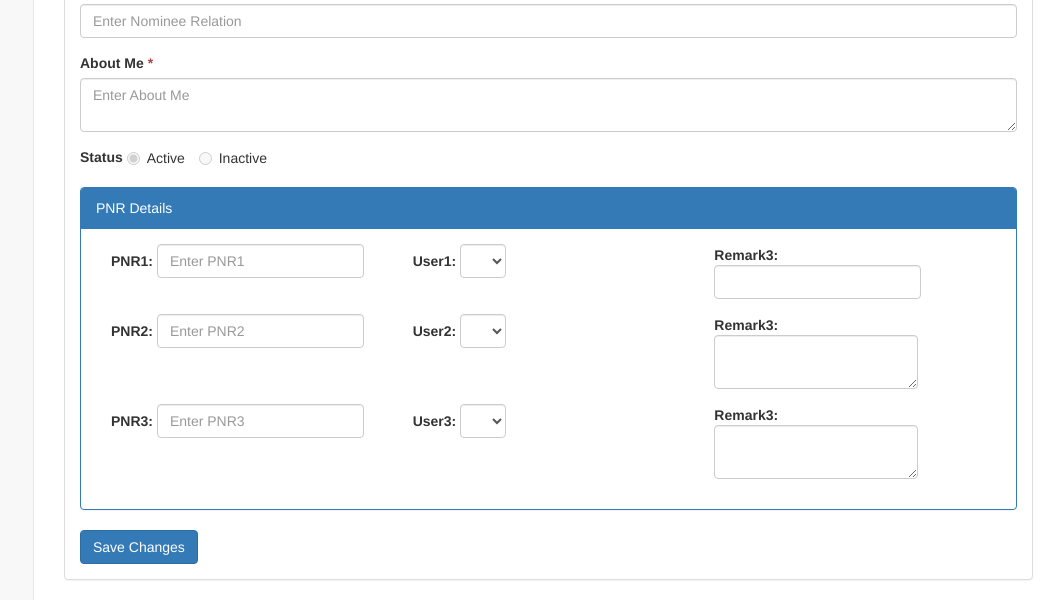
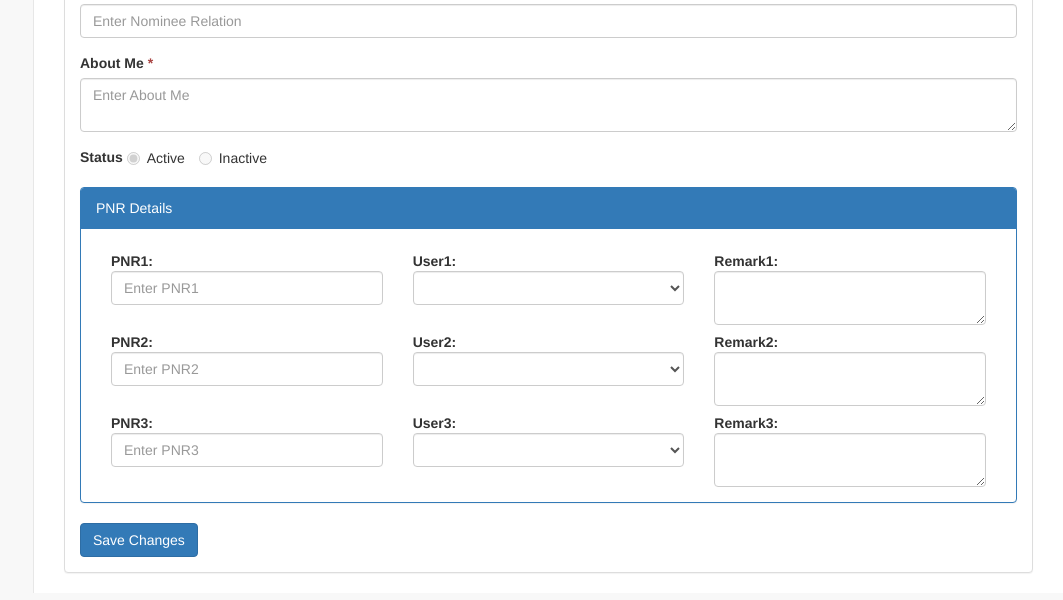
Before and after one commit to partha2008/abc, a CodeIgniter app: page /abc_git/index.php/admin/user/user_edit/1 in a window 1280 px wide. Shown: the part 1106-1706 px from the top of the page, without its empty margins (217-1280 px from the left). Run offline with CodeIgniter, Linux system fonts and the light colour scheme; data comes from the database, SQL or seed files in the repository; both versions use the stored data as it was after the commit; data that the repository does not hold is empty; some libraries are stand-ins or nearby versions.

Commit message:
My Income

```diff
--- a/application/config/routes.php
+++ b/application/config/routes.php
@@ -63,6 +63,7 @@ $route['logout'] = 'home/logout';
 $route['member-tree'] = 'member/member_tree';
 $route['direct-list'] = 'member/direct_list';
 $route['team-level'] = 'member/team_level';
+$route['my-income'] = 'member/my_income';
 
 $route['admin'] = 'admin/user/index';
 
--- a/application/controllers/admin/User.php
+++ b/application/controllers/admin/User.php
@@ -427,6 +427,10 @@
 				$user_data = $this->userdata->grab_user_details($cond);
 
 				$user_details = $user_data[0];
+				$user_pnr = $this->userdata->grab_user_pnr_details(array("approval_id" => $user_id));
+
+				$this->data['user_pnr'] = $user_pnr;
+				$this->data['radio_status'] = $user_details->status;
 			}else{
 				$user_details = (object)$this->session->userdata;
 			}
@@ -480,6 +484,9 @@
 				$this->form_validation->set_rules('pnr1', 'PNR1', 'trim|required|is_unique['.TABLE_USER.'.pnr1]');
 				$this->form_validation->set_rules('pnr2', 'PNR2', 'trim|required|is_unique['.TABLE_USER.'.pnr2]');
 				$this->form_validation->set_rules('pnr3', 'PNR3', 'trim|required|is_unique['.TABLE_USER.'.pnr3]');
+				$this->form_validation->set_rules('remark1', 'Remark1', 'trim|required');
+				$this->form_validation->set_rules('remark2', 'Remark2', 'trim|required');
+				$this->form_validation->set_rules('remark3', 'Remark3', 'trim|required');
 			}
 
 			$this->session->unset_userdata($post_data);
@@ -513,11 +520,19 @@
 							redirect($this->agent->referrer());
 						}else{
 							// assign donation to user
-							$this->userdata->insert_user_pnr(array("pnr" => $post_data['pnr1'], "user_id" => $post_data['user1'], "date" => $time));
+							$income = $this->config->item('site_info')['donation_per_basis'];
 
-							$this->userdata->insert_user_pnr(array("pnr" => $post_data['pnr2'], "user_id" => $post_data['user2'], "date" => $time));
+							$this->userdata->insert_user_pnr(array("pnr" => $post_data['pnr1'], "user_id" => $post_data['user1'], "approval_id" => $post_data['user_id'], "remark" => $post_data['remark1'], "amount" => $income, "date" => $time));
 
-							$this->userdata->insert_user_pnr(array("pnr" => $post_data['pnr3'], "user_id" => $post_data['user3'], "date" => $time));
+							$this->update_total_income($post_data['user1'], $income);
+
+							$this->userdata->insert_user_pnr(array("pnr" => $post_data['pnr2'], "user_id" => $post_data['user2'], "approval_id" => $post_data['user_id'], "remark" => $post_data['remark2'], "amount" => $income, "date" => $time));
+
+							$this->update_total_income($post_data['user2'], $income);
+
+							$this->userdata->insert_user_pnr(array("pnr" => $post_data['pnr3'], "user_id" => $post_data['user3'], "approval_id" => $post_data['user_id'], "remark" => $post_data['remark3'], "amount" => $income, "date" => $time));
+
+							$this->update_total_income($post_data['user3'], $income);
 						}
 					}
 					$cond['user_id'] = $post_data['user_id'];
@@ -542,11 +557,24 @@
 					unset($post_data['user1']);
 					unset($post_data['user2']);
 					unset($post_data['user3']);
+					unset($post_data['remark1']);
+					unset($post_data['remark2']);
+					unset($post_data['remark3']);
 
 					$this->userdata->update_user_details($cond, $post_data);
 
 					redirect(base_url('admin/user-list'));
 				}
+			}
+		}
+
+		public function update_total_income($user_id, $income){
+			$user_details = $this->userdata->grab_user_details(array("user_id" => $user_id));
+
+			$total_income = $user_details[0]->total_income+$income;
+
+			if($this->userdata->update_user_details(array("user_id" => $user_id), array("total_income" => $total_income))){
+				return true;
 			}
 		}
 
--- a/application/models/Userdata.php
+++ b/application/models/Userdata.php
@@ -129,4 +129,26 @@ class Userdata extends CI_Model {
 
 		return $this->db->insert_id();;
 	}
+
+	public function grab_user_pnr_details($cond = array(), $limit = array(), $like = array(), $where = null, $order_by = array()){
+		if(!empty($cond)){
+			$this->db->where($cond);
+		}
+		if($where){
+			$this->db->where($where);
+		}
+		if(!empty($like)){
+			$this->db->like($like);
+		}
+		if(!empty($limit)){
+			$per_page = $limit[0];
+			$offset = $limit[1];
+			$start = max(0, ( $offset -1 ) * $per_page);
+			$this->db->limit($per_page, $start);
+		}
+
+		$query = $this->db->get(TABLE_USER_PNR);
+
+		return $query->result();
+	}
 }
--- a/application/views/admin/user_edit.php
+++ b/application/views/admin/user_edit.php
@@ -100,93 +100,88 @@
 										<div class="form-group">
 											<label class="control-label">Status</label>
 											<label class="radio-inline">
-												<input <?php if(isset($user_details->status)){if($user_details->status == "Y"){echo 'disabled';}}?> type="radio" name="status" value="Y" <?php if(isset($user_details->status)){if($user_details->status == "Y"){echo 'checked';}}else{echo 'checked';}?>>Active
+												<input <?php if(isset($radio_status) && $radio_status == "Y"){echo 'disabled';}?> type="radio" name="status" value="Y" <?php if(isset($user_details->status)){if($user_details->status == "Y"){echo 'checked';}}else{echo 'checked';}?>>Active
 											</label>
 											<label class="radio-inline">
-												<input <?php if(isset($user_details->status)){if($user_details->status == "Y"){echo 'disabled';}}?> type="radio" name="status" value="N" <?php if(isset($user_details->status)){if($user_details->status == "N"){echo 'checked';}}?>>Inactive
+												<input <?php if(isset($radio_status) && $radio_status == "Y"){echo 'disabled';}?> type="radio" name="status" value="N" <?php if(isset($user_details->status)){if($user_details->status == "N"){echo 'checked';}}?>>Inactive
 											</label>
 										</div>
 										<div class="panel panel-primary">
-									      <div class="panel-heading">PNR Details</div>
-									      <div class="panel-body">
-									      	<div class="form-group">
-										      	<div class="form-inline">
-												    <div class="form-group col-sm-4" style="margin-bottom: 15px;">
+									       <div class="panel-heading">PNR Details</div>
+									       <div class="panel-body">
+										      	<div class="form-horizontal">
+												    <div class="col-sm-4">
 												    	<label class="control-label">PNR1: </label>
-												    	<input type="text" class="form-control" <?php if($user_details->pnr1){echo 'readonly';}?> placeholder="Enter PNR1"  name="pnr1" value="<?php if(isset($user_details->pnr1) && $user_details->pnr1){echo $user_details->pnr1;}?>">
+												    	<input type="text" class="form-control" placeholder="Enter PNR1"  name="pnr1" value="<?php if(isset($user_details->pnr1) && $user_details->pnr1){echo $user_details->pnr1;}?>">
 												    </div>
-												    <div class="form-group col-sm-4" style="margin-bottom: 15px;">
+												    <div class="col-sm-4">
 												    	<label class="control-label">User1: </label>
-												    	<select class="form-control" name="user1" <?php if($user_details->pnr1){echo 'disabled';}?>>
+												    	<select class="form-control" name="user1">
 												    		<?php
 												    			if(!empty($parents)){
 												    				foreach ($parents as $key => $value){
 												    		?>
-												    			<option value="<?php echo $value->user_id;?>"><?php echo $value->first_name.' '.$value->last_name.' ('.$value->sponsor_id.')';?></option>
+												    			<option <?php if(isset($user_pnr) && !empty($user_pnr) && ($user_pnr[0]->user_id == $value->user_id)){echo 'selected';}elseif(isset($user_details->user1) && $user_details->user1 == $value->user_id){echo 'selected';} ?> value="<?php echo $value->user_id;?>"><?php echo $value->first_name.' '.$value->last_name.' ('.$value->sponsor_id.')';?></option>
 												    		<?php
 												    				}
 												    			}
 												    		?>
 												    	</select>
 												    </div>
-												    <div class="form-group col-sm-4" style="margin-bottom: 15px;">
-												    	<label class="control-label">Remark3: </label>
-												    	<input class="form-control" type="text" name="remark3">
+												    <div class="col-sm-4">
+												    	<label class="control-label">Remark1: </label>
+												    	<textarea class="form-control" name="remark1"><?php if(isset($user_pnr) && !empty($user_pnr)){echo $user_pnr[0]->remark;}elseif(isset($user_details->remark1) && $user_details->remark1){echo $user_details->remark1;}?></textarea>
 												    </div>
 	  											</div>
-	  										</div>
-	  										<div class="form-group">
-	  											<div class="form-inline">
-	  												<div class="form-group col-sm-4" style="margin-bottom: 15px;">
+
+	  											<div class="form-horizontal">
+	  												<div class="col-sm-4">
 												    	<label class="control-label">PNR2: </label>
-												    	<input type="text" class="form-control" <?php if($user_details->pnr2){echo 'readonly';}?> placeholder="Enter PNR2"  name="pnr2" value="<?php if(isset($user_details->pnr2) && $user_details->pnr2){echo $user_details->pnr2;}?>">
+												    	<input type="text" class="form-control"  placeholder="Enter PNR2"  name="pnr2" value="<?php if(isset($user_details->pnr2) && $user_details->pnr2){echo $user_details->pnr2;}?>">
 												    </div>
-												    <div class="form-group col-sm-4" style="margin-bottom: 15px;">
+												    <div class="col-sm-4">
 												    	<label class="control-label">User2: </label>
-												    	<select class="form-control" name="user2" <?php if($user_details->pnr2){echo 'disabled';}?>>
+												    	<select class="form-control" name="user2">
 												    		<?php
 												    			if(!empty($parents)){
 												    				foreach ($parents as $key => $value){
 												    		?>
-												    			<option value="<?php echo $value->user_id;?>"><?php echo $value->first_name.' '.$value->last_name.' ('.$value->sponsor_id.')';?></option>
+												    			<option <?php if(isset($user_pnr) && !empty($user_pnr) && ($user_pnr[1]->user_id == $value->user_id)){echo 'selected';}elseif(isset($user_details->user1) && $user_details->user2 == $value->user_id){echo 'selected';} ?> value="<?php echo $value->user_id;?>"><?php echo $value->first_name.' '.$value->last_name.' ('.$value->sponsor_id.')';?></option>
 												    		<?php
 												    				}
 												    			}
 												    		?>
 												    	</select>
 												    </div>
-												    <div class="form-group col-sm-4" style="margin-bottom: 15px;">
-												    	<label class="control-label">Remark3: </label>
-												    	<textarea class="form-control" name="remark3"></textarea>
+												    <div class="col-sm-4">
+												    	<label class="control-label">Remark2: </label>
+												    	<textarea class="form-control" name="remark2"><?php if(isset($user_pnr) && !empty($user_pnr)){echo $user_pnr[1]->remark;}elseif(isset($user_details->remark2) && $user_details->remark2){echo $user_details->remark2;}?></textarea>
 												    </div>
 												</div>
-	  										</div>
-	  										<div class="form-group">
-	  											<div class="form-inline">
-	  												<div class="form-group col-sm-4" style="margin-bottom: 15px;">
+	  											<div class="form-horizontal">
+	  												<div class="col-sm-4" style="margin-bottom: 15px;">
 												    	<label class="control-label">PNR3: </label>
-												    	<input type="text" class="form-control" <?php if($user_details->pnr3){echo 'readonly';}?>  placeholder="Enter PNR3"  name="pnr3" value="<?php if(isset($user_details->pnr3) && $user_details->pnr3){echo $user_details->pnr3;}?>">
+												    	<input type="text" class="form-control"  placeholder="Enter PNR3"  name="pnr3" value="<?php if(isset($user_details->pnr3) && $user_details->pnr3){echo $user_details->pnr3;}?>">
 												    </div>
-												    <div class="form-group col-sm-4" style="margin-bottom: 15px;">
+												    <div class="col-sm-4" style="margin-bottom: 15px;">
 												    	<label class="control-label">User3: </label>
-												    	<select class="form-control" name="user3" <?php if($user_details->pnr3){echo 'disabled';}?>>
+												    	<select class="form-control" name="user3">
 												    		<?php
 												    			if(!empty($parents)){
 												    				foreach ($parents as $key => $value){
 												    		?>
-												    			<option value="<?php echo $value->user_id;?>"><?php echo $value->first_name.' '.$value->last_name.' ('.$value->sponsor_id.')';?></option>
+												    			<option <?php if(isset($user_pnr) && !empty($user_pnr) && ($user_pnr[2]->user_id == $value->user_id)){echo 'selected';}elseif(isset($user_details->user1) && $user_details->user3 == $value->user_id){echo 'selected';} ?> value="<?php echo $value->user_id;?>"><?php echo $value->first_name.' '.$value->last_name.' ('.$value->sponsor_id.')';?></option>
 												    		<?php
 												    				}
 												    			}
 												    		?>
 												    	</select>
 												    </div>
-												    <div class="form-group col-sm-4" style="margin-bottom: 15px;">
+												    <div class="col-sm-4">
 												    	<label class="control-label">Remark3: </label>
-												    	<textarea class="form-control" name="remark3"></textarea>
+												    	<textarea class="form-control" name="remark3"><?php if(isset($user_pnr) && !empty($user_pnr)){echo $user_pnr[2]->remark;}elseif(isset($user_details->remark3) && $user_details->remark3){echo $user_details->remark3;}?></textarea>
 												    </div>
 	  											</div>
-	  										</div>
 									      </div>
 									    </div>
 										<input type="hidden" name="old_email" value="<?php echo $user_details->email;?>">
--- /dev/null
+++ b/application/views/my_income.php
@@ -0,0 +1,3 @@
+<?php
+  echo $container;
+?>
--- a/application/views/partials/container.php
+++ b/application/views/partials/container.php
@@ -60,7 +60,7 @@
           </li>
 
           <li class="nav-item">
-            <a class="nav-link" href="javascript:void(0);">
+            <a class="nav-link <?php if($tot_segments[1] == 'my-income'){echo 'active';}?>" href="<?php echo base_url('my-income');?>">
               <i class="ni ni-money-coins text-info"></i> My Income
             </a>
           </li>
```
Also changed, not shown: abc_11_06_19.sql (+49 -45 lines), application/controllers/Member.php (+13 -0 lines), application/views/partials/my_income_inner.php (added, +41 -0 lines).
